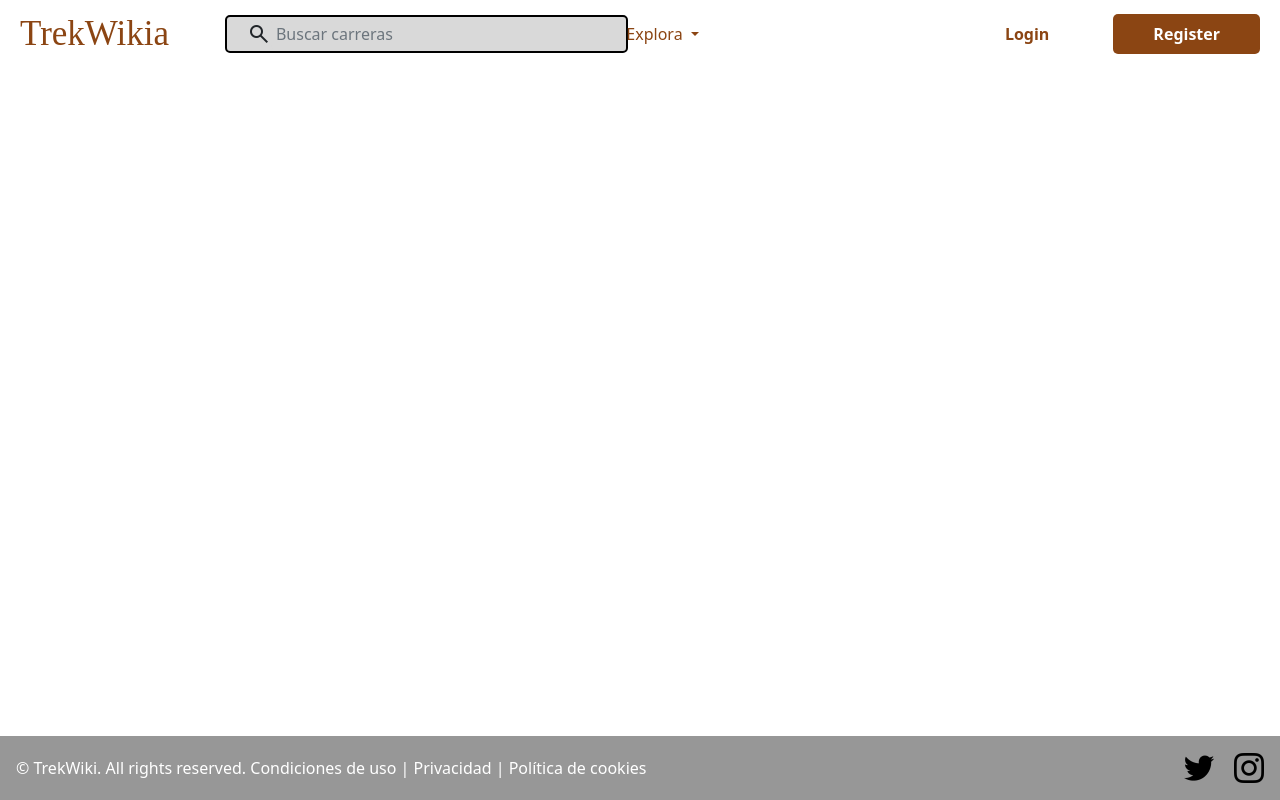
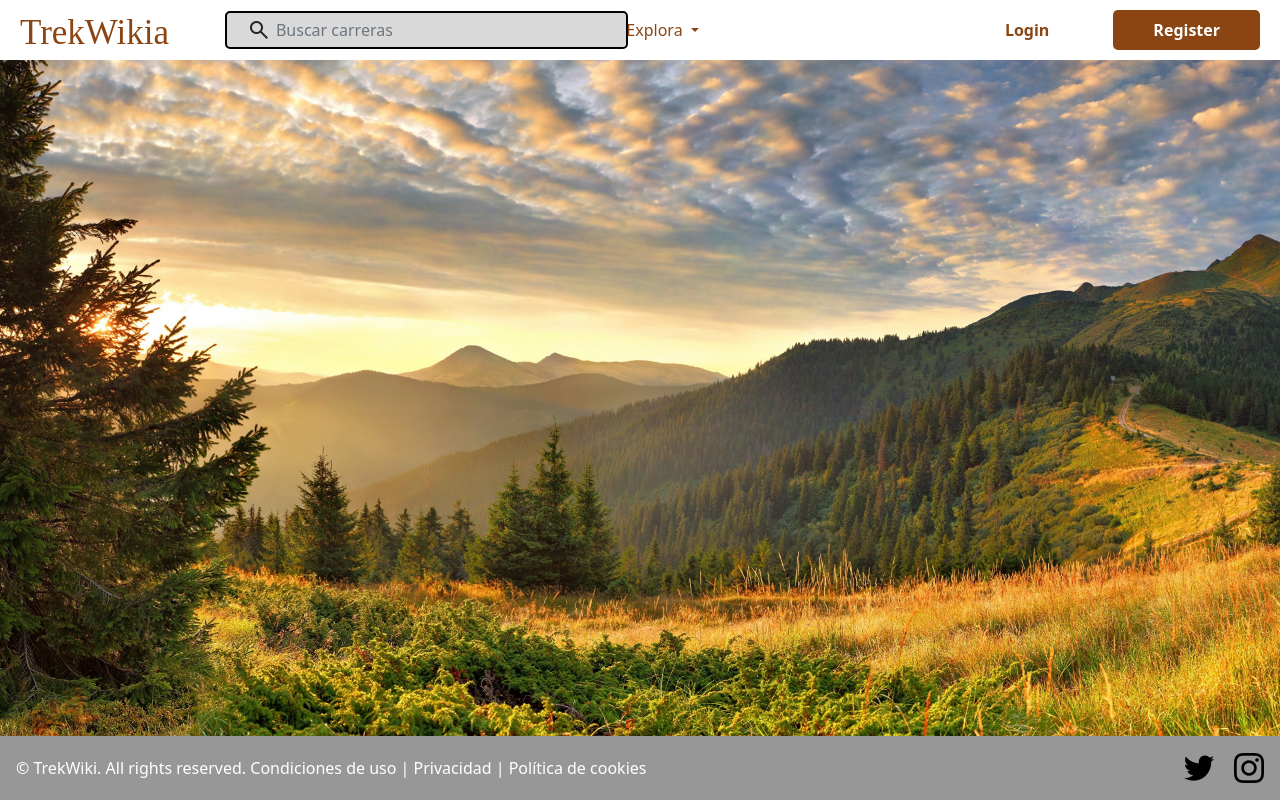
Before and after one commit to angelcabgom/integrador, a PHP site: page / in a window 1280 px wide. Run offline with PHP 8.4, Linux system fonts and the light colour scheme; some web fonts are replaced.

Commit message:
Ajustes header, empezando landing

```diff
--- /dev/null
+++ b/CODE/css/landing.css
@@ -0,0 +1,5 @@
+main {
+    background-image: url("../img/FondoLanding.jpg");
+    background-size:cover;
+    background-position: center;
+}
--- a/CODE/css/style.css
+++ b/CODE/css/style.css
@@ -8,11 +8,18 @@ body {
     margin: 0;
 }
 
+
+/*Ajustes navbar*/
+.custom-navbar{
+    padding: 0px;
+}
+
 /*Estilos del logo "TrekWikia"*/
 div#tituloCabezera{
     font-family: 'Jomhuria', serif;
     font-size: 35px;
     color: #8B4513;
+    padding-top: 0.2em;
 }
 
 /*Estilos de la barra de busqueda*/
--- a/CODE/index.php
+++ b/CODE/index.php
@@ -1,5 +1,100 @@
-<?php include("vista/headerFalseLogin.php"); ?>
-<main class="flex-grow-1">
+<!doctype html>
+<html lang="en">
 
-</main>
-<?php include("vista/footer.php") ?>
+<head>
+    <title>TrekWikia</title>
+    <!-- Required meta tagss -->
+    <meta charset="utf-8">
+    <meta name="viewport" content="width=device-width, initial-scale=1, shrink-to-fit=no">
+    <link rel="shortcut icon" href="img/logo.png" type="image/x-icon">
+    <!-- Bootstrap CSS v5.2.1 -->
+    <link href="https://cdn.jsdelivr.net/npm/bootstrap@5.2.1/dist/css/bootstrap.min.css" rel="stylesheet" integrity="sha384-iYQeCzEYFbKjA/T2uDLTpkwGzCiq6soy8tYaI1GyVh/UjpbCx/TYkiZhlZB6+fzT" crossorigin="anonymous">
+    <link href="https://db.onlinewebfonts.com/c/e9de4f4d373ef5c6d9cf52490816ff5d?family=BMW+Type+Web+Light+All" rel="stylesheet">
+    <link rel="stylesheet" href="https://fonts.googleapis.com/css2?family=Material+Symbols+Outlined:opsz,wght,FILL,GRAD@24,400,0,0" />
+    <link rel="stylesheet" href="css/landing.css">
+    <link rel="stylesheet" href="css/style.css">
+</head>
+
+<body class="d-flex flex-column min-vh-100">
+    <!-- header -->
+    <nav class="custom-navbar navbar navbar-expand-lg navbar-light">
+        <div class="container-fluid">
+            <!-- Logo y nombre navbar -->
+            <a href="main.php" class="btn custom-link" id="logo">
+                <div id="tituloCabezera" class="mx-2 my-0">TrekWikia</div>
+            </a>
+            <!-- Items navbarr -->
+            <div class="collapse navbar-collapse" id="navbarNav">
+                <ul class="custom-navbar-nav navbar-nav align-items-center">
+                    <li class="custom-nav-item-search nav-item mx-5">
+                        <div class="search-container">
+                            <span class="material-symbols-outlined">search</span>
+                            <input class="custom-search-bar form-control" type="search" placeholder="Buscar carreras" aria-label="Search">
+                        </div>
+                    </li>
+                    <li class="custom-dropdown-menu nav-item dropdown">
+                        <a class="explore-link nav-link dropdown-toggle" href="#" id="navbarDropdown" role="button" data-bs-toggle="dropdown" aria-expanded="false">
+                            Explora
+                        </a>
+                        <!-- Dropdown menuu -->
+                        <ul class="dropdown-menu" aria-labelledby="navbarDropdown">
+                            <div class="row">
+                                <div class="col-6">
+                                    <div class="dropdown-item text-start">
+                                        <a href="#">Rutas en España</a>
+                                    </div>
+                                </div>
+                                <div class="col-6">
+                                    <div class="dropdown-item text-start">
+                                        <a href="#">Rutas en Francia</a>
+                                    </div>
+                                </div>
+                            </div>
+                            <div class="row">
+                                <div class="col-6">
+                                    <div class="dropdown-item text-start">
+                                        <a href="#">Rutas en Alemania</a>
+                                    </div>
+                                </div>
+                                <div class="col-6">
+                                    <div class="dropdown-item text-start">
+                                        <a href="#">Rutas en Suiza</a>
+                                    </div>
+                                </div>
+                            </div>
+                        </ul>
+                    </li>
+
+                    <!-- Caambiar el hover se ve horrible -->
+                    <ul class="navbar-nav ms-auto">
+                        </li>
+                        <li class="custom-login nav-item mx-5">
+                            <a class="nav-link" href="login.php">Login</a>
+                        </li>
+                        <li class="custom-register nav-item mx-2">
+                            <a class="nav-link" href="register.php">Register</a>
+                        </li>
+                    </ul>
+                </ul>
+            </div>
+        </div>
+    </nav>
+    <main class="flex-grow-1">
+        <img src="" alt="">
+    </main>
+    <footer>
+        <span href="#" class="text-white">&copy; TrekWiki. All rights reserved. Condiciones de uso | Privacidad | Política de cookies</span>
+        <div class="container-imagenes">
+            <img src="img/TwitterIcono.png" alt="First Image">
+            <img id="segundaImagen" src="img/InstagramIcono.png" alt="Second Image">
+        </div>
+    </footer>
+    <!-- Bootstrap JavaScript Libraries -->
+    <script src="https://cdn.jsdelivr.net/npm/@popperjs/core@2.11.6/dist/umd/popper.min.js" integrity="sha384-oBqDVmMz9ATKxIep9tiCxS/Z9fNfEXiDAYTujMAeBAsjFuCZSmKbSSUnQlmh/jp3" crossorigin="anonymous">
+    </script>
+
+    <script src="https://cdn.jsdelivr.net/npm/bootstrap@5.2.1/dist/js/bootstrap.min.js" integrity="sha384-7VPbUDkoPSGFnVtYi0QogXtr74QeVeeIs99Qfg5YCF+TidwNdjvaKZX19NZ/e6oz" crossorigin="anonymous">
+    </script>
+</body>
+
+</html>
--- /dev/null
+++ b/CODE/modelo/funciones.php
@@ -0,0 +1 @@
+    <?php ?>
--- a/CODE/vista/footer.php
+++ b/CODE/vista/footer.php
@@ -1,8 +1,8 @@
 <footer>
     <span href="#" class="text-white">&copy; TrekWiki. All rights reserved. Condiciones de uso | Privacidad | Política de cookies</span>
     <div class="container-imagenes">
-        <img src="img/TwitterIcono.png" alt="First Image">
-        <img id="segundaImagen" src="img/InstagramIcono.png" alt="Second Image">
+        <img src="../img/TwitterIcono.png" alt="First Image">
+        <img id="segundaImagen" src="../img/InstagramIcono.png" alt="Second Image">
     </div>
 </footer>
 <!-- Bootstrap JavaScript Libraries -->
--- a/CODE/vista/headerFalseLogin.php
+++ b/CODE/vista/headerFalseLogin.php
@@ -11,7 +11,7 @@
     <link href="https://cdn.jsdelivr.net/npm/bootstrap@5.2.1/dist/css/bootstrap.min.css" rel="stylesheet" integrity="sha384-iYQeCzEYFbKjA/T2uDLTpkwGzCiq6soy8tYaI1GyVh/UjpbCx/TYkiZhlZB6+fzT" crossorigin="anonymous">
     <link href="https://db.onlinewebfonts.com/c/e9de4f4d373ef5c6d9cf52490816ff5d?family=BMW+Type+Web+Light+All" rel="stylesheet">
     <link rel="stylesheet" href="https://fonts.googleapis.com/css2?family=Material+Symbols+Outlined:opsz,wght,FILL,GRAD@24,400,0,0" />
-    <link rel="stylesheet" href="css/style.css">
+    <link rel="stylesheet" href="../css/style.css">
 </head>
 
 <body class="d-flex flex-column min-vh-100">
--- a/CODE/vista/headerTrueLogin.php
+++ b/CODE/vista/headerTrueLogin.php
@@ -12,7 +12,7 @@
     <link href="https://db.onlinewebfonts.com/c/e9de4f4d373ef5c6d9cf52490816ff5d?family=BMW+Type+Web+Light+All" rel="stylesheet">
     <link rel="stylesheet" href="https://fonts.googleapis.com/css2?family=Material+Symbols+Outlined:opsz,wght,FILL,GRAD@24,400,0,0" />
     <link rel="stylesheet" href="https://fonts.googleapis.com/css2?family=Material+Symbols+Outlined:opsz,wght,FILL,GRAD@48,400,1,200" />
-    <link rel="stylesheet" href="css/style.css">
+    <link rel="stylesheet" href="../css/style.css">
 </head>
 
 <body>
--- a/CODE/vista/headerTrueLoginOrg.php
+++ b/CODE/vista/headerTrueLoginOrg.php
@@ -12,7 +12,7 @@
     <link href="https://db.onlinewebfonts.com/c/e9de4f4d373ef5c6d9cf52490816ff5d?family=BMW+Type+Web+Light+All" rel="stylesheet">
     <link rel="stylesheet" href="https://fonts.googleapis.com/css2?family=Material+Symbols+Outlined:opsz,wght,FILL,GRAD@24,400,0,0" />
     <link rel="stylesheet" href="https://fonts.googleapis.com/css2?family=Material+Symbols+Outlined:opsz,wght,FILL,GRAD@48,400,1,200" />
-    <link rel="stylesheet" href="css/style.css">
+    <link rel="stylesheet" href="../css/style.css">
 </head>
 
 <body class="d-flex flex-column min-vh-100">
--- /dev/null
+++ b/CODE/vista/inicio.php
@@ -0,0 +1,5 @@
+<?php include("headerTrueLoginOrg.php"); ?>
+<main class="flex-grow-1">
+
+</main>
+<?php include("footer.php") ?>
```
